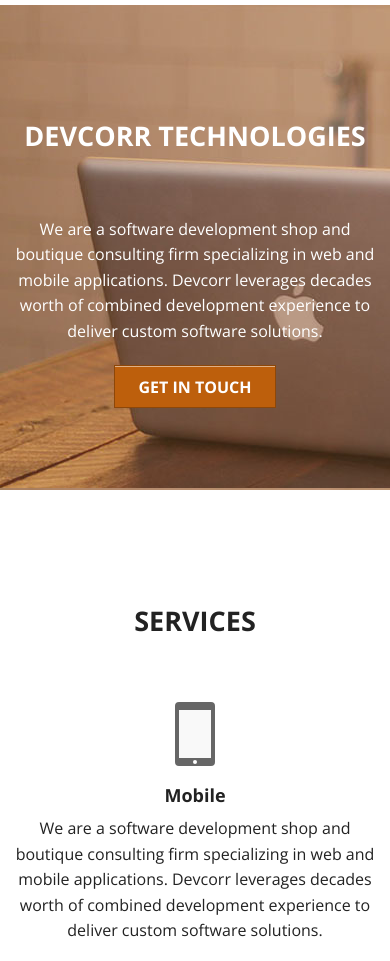
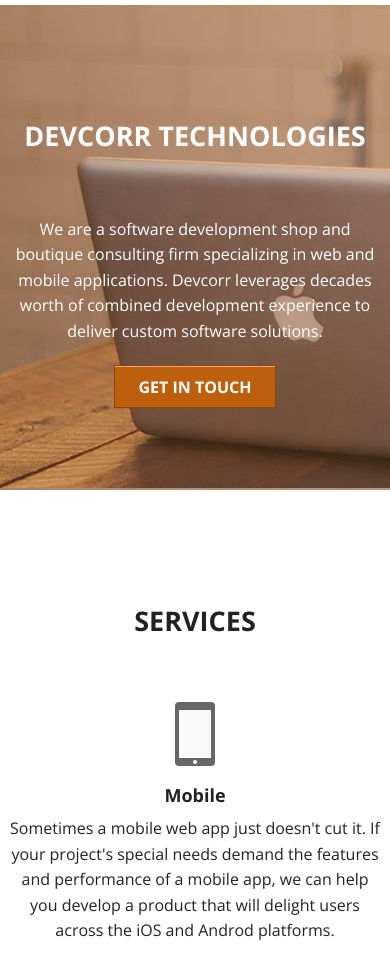
Before and after one commit to Devcorr/Devcorr.github.io, a plain HTML site: page www/index.html in a window 390 px wide. Shown: the part 83-1044 px from the top of the page. Drawn offline with nearby package versions, Linux system fonts and the light colour scheme; files that its build step writes are made by us from their sources.

Commit message:
wrote mobile copy

```diff
--- a/www/index.html
+++ b/www/index.html
@@ -58,7 +58,7 @@
             <div class="large-4 large-offset-1 columns">
                 <span class="icon icon-large"><span class="icon-phone"></span></span><br />
                 <h5 class="info-subsection-title">Mobile</h5>
-                <p class="info-section-text">We are a software development shop and boutique consulting firm specializing in web and mobile applications. Devcorr leverages decades worth of combined development experience to deliver custom software solutions.</p>
+                <p class="info-section-text">Sometimes a mobile web app just doesn't cut it. If your project's special needs demand the features and performance of a mobile app, we can help you develop a product that will delight users across the iOS and Androd platforms.</p>
             </div>
             <div class="large-4 large-offset-1 columns">
                 <span class="icon icon-large"><span class="icon-stats"></span></span><br />
```
